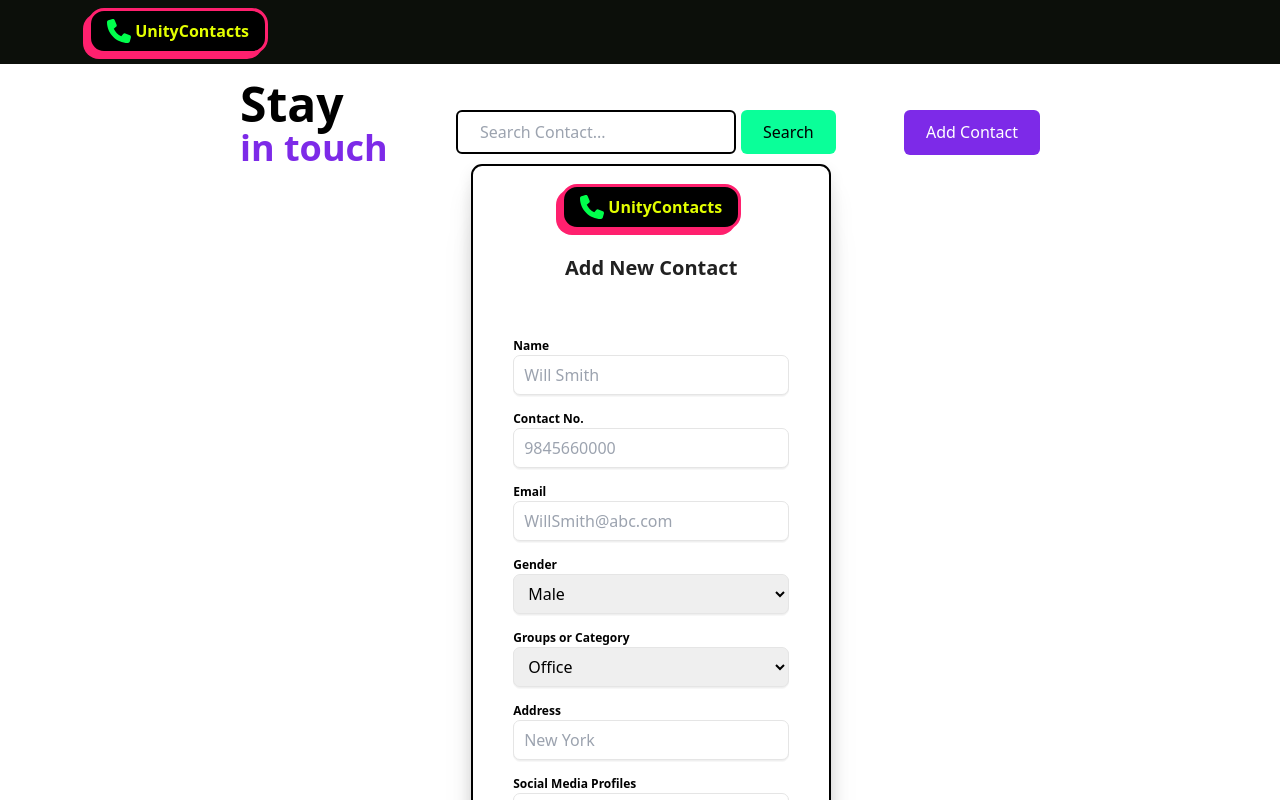
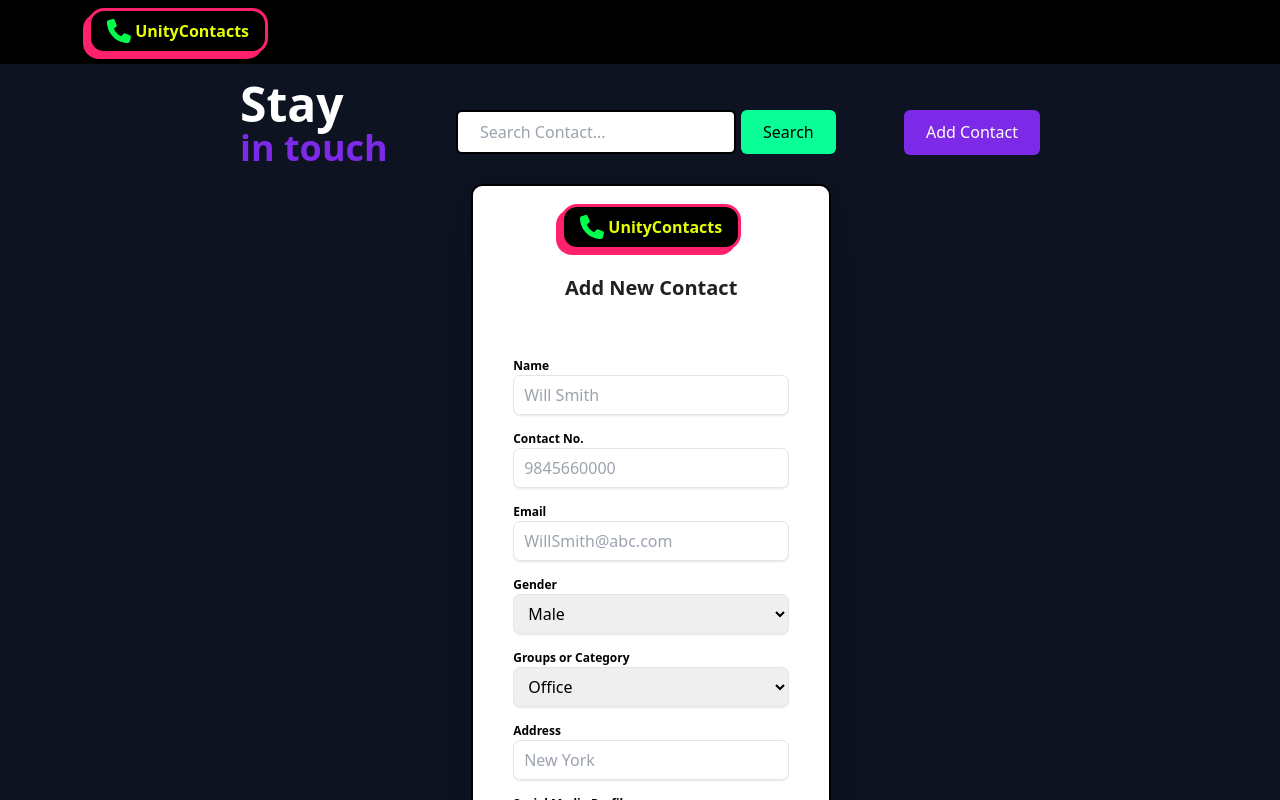
Before and after one commit to black-sheepp/my-contact-app-Unity-Contact, a React (Create React App) app: page /add-contact in a window 1280 px wide. Built offline with nearby package versions, Linux system fonts and the light colour scheme.

Commit message:
UI set to dark mode only

```diff
--- a/src/App.css
+++ b/src/App.css
@@ -334,7 +334,7 @@
 .contact-form{
   display: block;
   position: fixed;
-  margin: 0;
+  margin: 20px auto;
   padding: 100px;
   top: 8%;
   left: 29%;
@@ -585,6 +585,8 @@
   }
 }
 /* _______________________________________CREATE NEW BUTTON__________________________________________ */
+
+
 /* _______________________________________VIEW CONTACT__________________________________________ */
 .h2 {
   font: 300 33px/40px 'Open Sans', sans-serif;
@@ -615,7 +617,7 @@ hr {
 .contact {
   padding: 63px 85px 50px 80px;
   color: #8391ab;
-  width: 550px;
+  width: 650px;
   background-color: #14163D;
   margin: 60px auto;
   border-radius: 20px;
--- a/src/Components/ContactList.jsx
+++ b/src/Components/ContactList.jsx
@@ -8,7 +8,7 @@ const ContactList = () => {
 	return (
 		<div className='flex flex-col mt-6 '>
 			<div className='flex justify-center m-2'>
-				<div className='flex bg-[#0b132b] justify-center text-white text-2xl w-1/2  py-3 rounded-xl border-solid border-2 border-black'>
+				<div className='flex bg-[#000000] justify-center text-white text-2xl w-1/2  py-3 rounded-xl border-solid border-2 border-black'>
 					<h2 className='font-bold text-[#ffea00]'>Contact List</h2>
 				</div>
 			</div>
@@ -18,15 +18,30 @@ const ContactList = () => {
 					<p className='text-lg text-[#2d00f7] w-1/5'>9845888500</p>
 					<p className=' text-[#7d8597] w-1/4'>shivamguptanitw@gmail.com</p>
 					<div className='flex justify-between'>
-                              <Link to={'/view-contact'}>
-                              <FontAwesomeIcon icon={faBookOpenReader} size='xl' style={{color: "#1f5131",}} className='mx-2'/>
-                              </Link>
-                              <Link to={'/edit-contact'}>
-						<FontAwesomeIcon icon={faFilePen} size='xl' style={{ color: "#ff6f59" }} className='mx-2'/>
-                              </Link>
-                              <Link>
-						<FontAwesomeIcon icon={faTrash} size='xl' style={{ color: "#ff0054" }} className='mx-2' />
-                              </Link>
+						<Link to={"/view-contact"}>
+							<FontAwesomeIcon
+								icon={faBookOpenReader}
+								size='xl'
+								style={{ color: "#1f5131" }}
+								className='mx-2'
+							/>
+						</Link>
+						<Link to={"/edit-contact"}>
+							<FontAwesomeIcon
+								icon={faFilePen}
+								size='xl'
+								style={{ color: "#ff6f59" }}
+								className='mx-2'
+							/>
+						</Link>
+						<Link>
+							<FontAwesomeIcon
+								icon={faTrash}
+								size='xl'
+								style={{ color: "#ff0054" }}
+								className='mx-2'
+							/>
+						</Link>
 					</div>
 				</div>
 			</div>
--- a/src/Components/EditContact.jsx
+++ b/src/Components/EditContact.jsx
@@ -4,10 +4,10 @@ const EditContact = () => {
   return (
     <div>
       <div>
-        <div className='flex justify-center'>
+        <div className='flex justify-center mt-16'>
           <div className='flex flex-col w-1/2 bg-[#bee3db] rounded-2xl p-5'>
             <div className='flex justify-center'>
-              <h3 className='text-lg font-bold mb-2'>Edit Contact</h3>
+              <h3 className='text-lg font-bold mb-2 text-3xl text-[#05668d]'>Edit Contact</h3>
             </div>
             <div className='flex'>
               <div className='mr-12 ml-12 text-end text-lg font-semibold text-[#000814]'>
--- a/src/Components/Nav.jsx
+++ b/src/Components/Nav.jsx
@@ -5,15 +5,15 @@ import { Link, Outlet } from "react-router-dom";
 const Nav = () => {
 	return (
 		<div>
-			<div className=' bg-[#0c0f0a] w-full h-16 pl-20 pr-20'>
-				<Link to={'/'}>
-				<Logo />
+			<div className=' bg-[#000000] w-full h-16 pl-20 pr-20'>
+				<Link to={"/"}>
+					<Logo />
 				</Link>
 			</div>
 			<div className='contact-app-header'>
 				<div className='ml-60 mr-60 mt-4 flex justify-between'>
 					<div>
-						<p className='text-black text-5xl font-bold'>Stay</p>
+						<p className='text-white text-5xl font-bold'>Stay</p>
 						<p className='text-4xl font-bold text-[#7d2ae8]'>in touch</p>
 					</div>
 					<div>
@@ -22,7 +22,7 @@ const Nav = () => {
 							Search
 						</button>
 					</div>
-					<Link to={'/add-contact'} className='button'>
+					<Link to={"/add-contact"} className='button'>
 						Add Contact
 					</Link>
 				</div>
--- a/src/index.css
+++ b/src/index.css
@@ -2,3 +2,7 @@
 @tailwind base;
 @tailwind components;
 @tailwind utilities;
+
+body{
+    background-color: #0d1321;
+}
```
